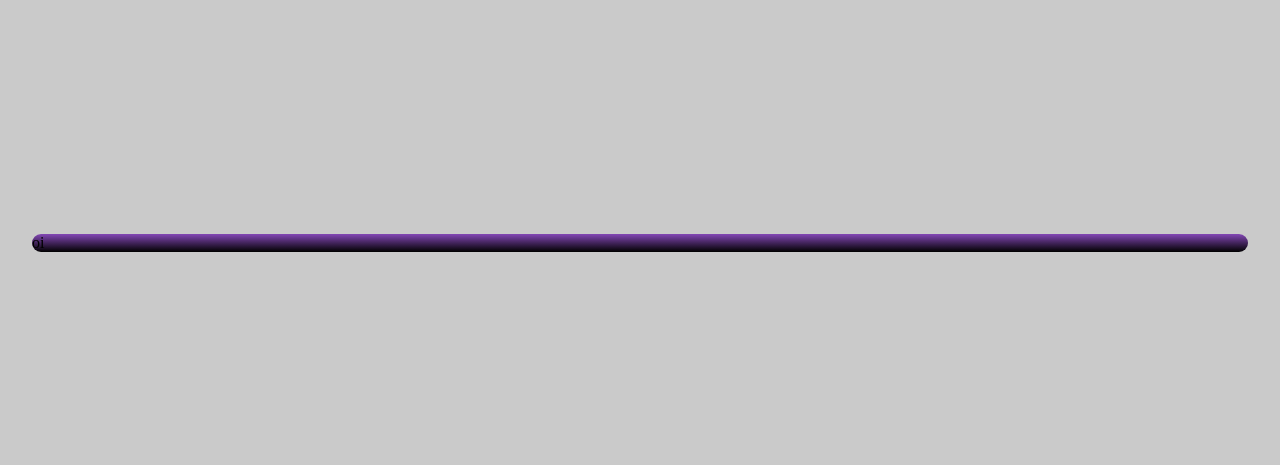
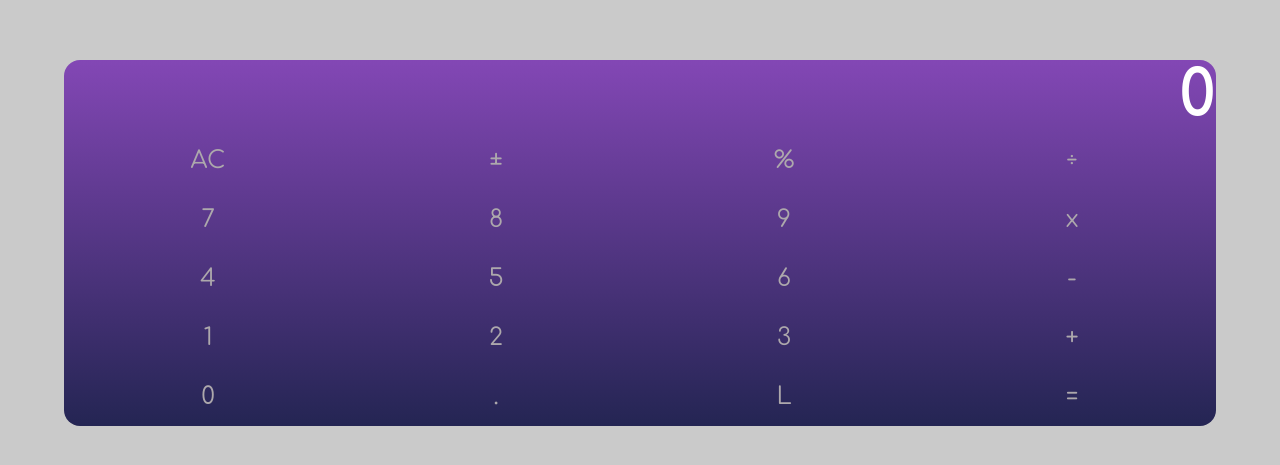
Before and after one commit to ViniDevBR/Calculadora, a React (Vite) app: page / in a window 1280 px wide. Shown: the part 157-622 px from the top of the page. Built offline with nearby package versions, Linux system fonts and the light colour scheme.

Commit message:
:fire: New styles and App

```diff
--- a/src/App.tsx
+++ b/src/App.tsx
@@ -1,10 +1,56 @@
-import { Container, Content } from './styles';
+//REACT
+import { useState } from 'react';
+//STYLES
+import { Container, Content, Row } from './styles/styles';
 
-export function App() {
+//COMPONENTE
+import { Display } from './components/Display';
+import { Button } from './components/Button';
+
+
+export function App(): JSX.Element {
+  const [currentNumber, setCurrentNumber] = useState<string>('0')
+
+  function handleAddNumber(number: string){
+    setCurrentNumber((prev => `${prev === '0' ? '' : prev}${number}`))
+  }
+  function cleanDisplay(){
+    setCurrentNumber('0')
+  }
   return (
     <Container>
       <Content>
-        oi
+        <Display value={currentNumber} />
+        <Row>
+          <Button onClick={cleanDisplay} title='AC'/>
+          <Button onClick={() => {}} title='&#177;' />
+          <Button onClick={() => {}} title='%'/>
+          <Button onClick={() => {}} title='÷'/>
+        </Row>
+        <Row>
+          <Button onClick={() => handleAddNumber('7')} title='7'/>
+          <Button onClick={() => handleAddNumber('8')} title='8'/>
+          <Button onClick={() => handleAddNumber('9')} title='9'/>
+          <Button onClick={() => {}} title='x'/>
+        </Row>
+        <Row>
+          <Button onClick={() => handleAddNumber('4')} title='4'/>
+          <Button onClick={() => handleAddNumber('5')} title='5'/>
+          <Button onClick={() => handleAddNumber('6')} title='6'/>
+          <Button onClick={() => {}} title='-'/>
+        </Row>
+        <Row>
+          <Button onClick={() => handleAddNumber('1')} title='1'/>
+          <Button onClick={() => handleAddNumber('2')} title='2'/>
+          <Button onClick={() => handleAddNumber('3')} title='3'/>
+          <Button onClick={() => {}} title='+'/>
+        </Row>
+        <Row>
+          <Button onClick={() => handleAddNumber('0')} title='0'/>
+          <Button onClick={() => handleAddNumber('.')} title='.'/>
+          <Button onClick={() => {}} title='L'/>
+          <Button onClick={() => {}} title='='/>
+        </Row>
       </Content>
     </Container>
   )
--- a/src/globalStyle.ts
+++ /dev/null
@@ -1,11 +0,0 @@
-import { createGlobalStyle } from "styled-components";
-
-export default createGlobalStyle`
-  *, *::after, *::before {
-    padding: 0;
-    margin: 0;
-    box-sizing: border-box;
-    list-style: none;
-    text-decoration: none;
-  }
-`
--- a/src/main.tsx
+++ b/src/main.tsx
@@ -6,7 +6,7 @@ import ReactDOM from 'react-dom/client'
 import { App } from './App'
 
 //STYLES
-import GlobalStyle from './globalStyle'
+import GlobalStyle from './styles/globalStyle'
 
 
 ReactDOM.createRoot(document.getElementById('root') as HTMLElement).render(
--- a/src/styles.ts
+++ /dev/null
@@ -1,19 +0,0 @@
-import styled from "styled-components"
-
-export const Container = styled.div`
-  width: 100%;
-  height: 100vh;
-  display: flex;
-  background-color: #CACACA;
-
-  display: flex;
-  align-items: center;
-  justify-content: center;
-`
-
-export const Content = styled.main`
-
-  background-image: linear-gradient(180deg, #8347B5, #000000);
-  border-radius: 1rem;
-  width: 95%;
-`
```
